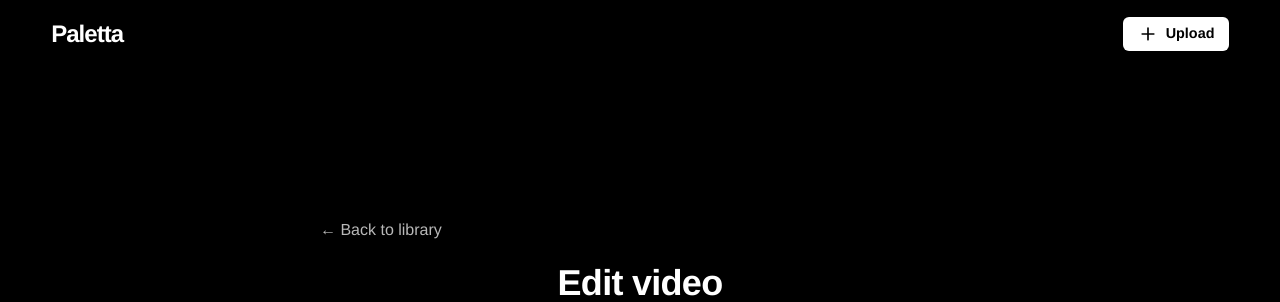
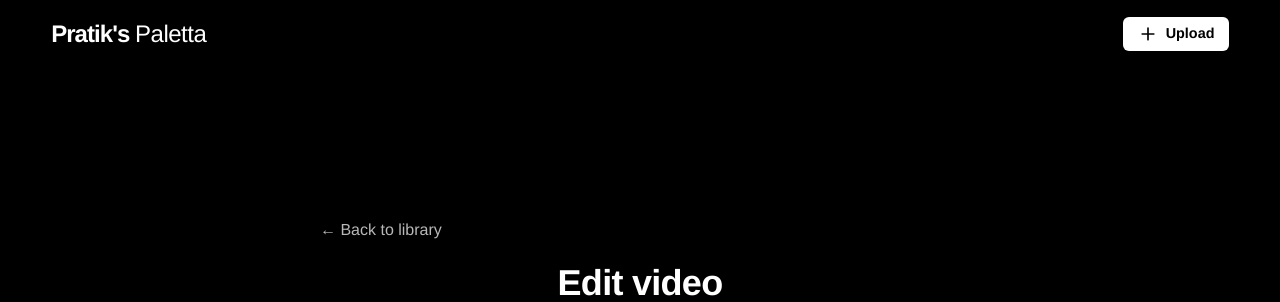
Before and after one commit to Raip036/palleta-lite, a Django app: template library/templates/library/edit.html in a window 1280 px wide. Shown: the top 302 px of the page. Run offline with Django 5.2, Linux system fonts and the light colour scheme; the template is opened without the code that fills it: values that come from a table or form of the project are taken from there, others are empty.

Commit message:
edit function

```diff
--- a/library/static/library/style.css
+++ b/library/static/library/style.css
@@ -53,6 +53,7 @@ a { color: inherit; }
 .topbar.scrolled { background: var(--black); }
 .topbar-inner { display: flex; align-items: center; justify-content: space-between; height: 68px; }
 .brand { font-size: 1.5rem; font-weight: 800; letter-spacing: -.04em; text-decoration: none; }
+.brand-sub { font-weight: 300; letter-spacing: -.02em; }
 
 /* ---------- Layout ---------- */
 .container { padding-top: 6.5rem; padding-bottom: 5rem; }
--- a/library/templates/library/base.html
+++ b/library/templates/library/base.html
@@ -4,14 +4,14 @@
   <meta charset="utf-8">
   <meta name="viewport" content="width=device-width, initial-scale=1">
   <meta name="color-scheme" content="dark">
-  <title>{% block title %}Paletta-Lite{% endblock %}</title>
+  <title>{% block title %}Pratik's Paletta{% endblock %}</title>
   <link rel="stylesheet" href="{% static 'library/style.css' %}">
   <script src="{% static 'library/app.js' %}" defer></script>
 </head>
 <body class="{% block body_class %}{% endblock %}">
   <header class="topbar" id="topbar">
     <div class="wrap topbar-inner">
-      <a class="brand" href="{% url 'video_list' %}">Paletta</a>
+      <a class="brand" href="{% url 'video_list' %}">Pratik's <span class="brand-sub">Paletta</span></a>
       <a class="btn btn-light btn-small" href="{% url 'upload' %}">
         <svg viewBox="0 0 24 24" aria-hidden="true"><path d="M12 5v14M5 12h14"/></svg>
         Upload
--- a/library/templates/library/edit.html
+++ b/library/templates/library/edit.html
@@ -1,5 +1,5 @@
 {% extends "library/base.html" %}
-{% block title %}Edit · Paletta-Lite{% endblock %}
+{% block title %}Edit · Pratik's Paletta{% endblock %}
 {% block body_class %}page-upload{% endblock %}
 
 {% block content %}
--- a/library/templates/library/upload.html
+++ b/library/templates/library/upload.html
@@ -1,5 +1,5 @@
 {% extends "library/base.html" %}
-{% block title %}Upload · Paletta-Lite{% endblock %}
+{% block title %}Upload · Pratik's Paletta{% endblock %}
 {% block body_class %}page-upload{% endblock %}
 
 {% block content %}
--- a/library/templates/library/video_list.html
+++ b/library/templates/library/video_list.html
@@ -1,5 +1,5 @@
 {% extends "library/base.html" %}
-{% block title %}Library · Paletta-Lite{% endblock %}
+{% block title %}Library · Pratik's Paletta{% endblock %}
 {% block body_class %}{% if videos %}has-hero{% endif %}{% endblock %}
 
 {% block hero %}
```
